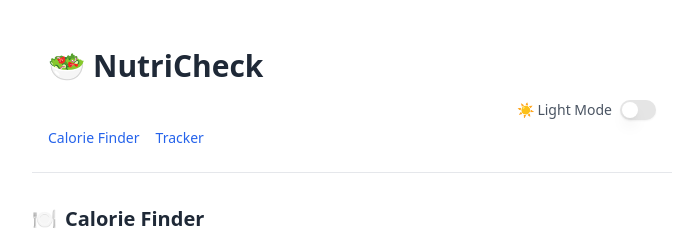
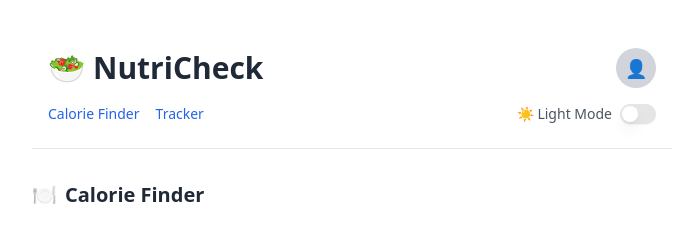
Before and after one commit to saurabh-saha/nutricheck, a React (Vite) app: page / in a window 1280 px wide. Shown: the top 230 px of the page, without its empty margins (288-975 px from the left). Built offline with nearby package versions, Linux system fonts and the light colour scheme; no server answers.

Commit message:
add profile icon

```diff
--- /dev/null
+++ b/src/components/Header.jsx
@@ -0,0 +1,36 @@
+import { Link } from 'react-router-dom'
+import { Switch } from "../components/ui/switch"
+import ProfileMenu from "../components/ProfileMenu"
+
+export default function Header({ isDark, toggle }) {
+  return (
+    <header className="mb-8 bg-white dark:bg-gray-800 border-b border-gray-200 dark:border-gray-700">
+      <div className="max-w-2xl mx-auto px-4 py-6 flex flex-col gap-4">
+
+        {/* Top Row: Logo + Profile */}
+        <div className="flex justify-between items-center">
+          <div className="flex items-center gap-2">
+            <span className="text-3xl">🥗</span>
+            <h1 className="text-3xl font-bold">NutriCheck</h1>
+          </div>
+          <ProfileMenu />
+        </div>
+
+        {/* Bottom Row: Navigation + Dark Mode */}
+        <div className="flex justify-between items-center">
+          <nav className="flex gap-4 text-blue-600 dark:text-blue-400 text-sm font-medium">
+            <Link to="/" className="hover:underline">Calorie Finder</Link>
+            <Link to="/track" className="hover:underline">Tracker</Link>
+          </nav>
+          <div className="flex items-center gap-2">
+            <span className="text-sm text-gray-600 dark:text-gray-300">
+              {isDark ? "🌙 Dark Mode" : "☀️ Light Mode"}
+            </span>
+            <Switch checked={isDark} onCheckedChange={toggle} />
+          </div>
+        </div>
+
+      </div>
+    </header>
+  )
+}
--- a/src/components/Layout.jsx
+++ b/src/components/Layout.jsx
@@ -1,40 +1,16 @@
 import { Link } from 'react-router-dom'
 import useDarkMode from '../hooks/useDarkMode'
-import { Switch } from "../components/ui/switch"
+import Header from '../components/Header'
 
 export default function Layout({ children }) {
   const { isDark, toggle } = useDarkMode()
 
   return (
     <div className="min-h-screen bg-white text-gray-800 dark:bg-gray-900 dark:text-white transition-colors duration-300 font-sans">
-
-      {/* Container wrapper with consistent padding */}
       <div className="max-w-2xl mx-auto px-4 py-6">
 
         {/* Header */}
-        <header className="mb-8 bg-white dark:bg-gray-800 border-b border-gray-200 dark:border-gray-700">
-          <div className="max-w-2xl mx-auto px-4 py-6 flex flex-col gap-2">
-
-            {/* Logo and Title */}
-            <div className="flex items-center gap-2 mb-2">
-              <span className="text-3xl">🥗</span>
-              <h1 className="text-3xl font-bold">NutriCheck</h1>
-            </div>
-
-            <div className="flex items-center gap-2 self-end">
-              <span className="text-sm text-gray-600 dark:text-gray-300">
-                {isDark ? "🌙 Dark Mode" : "☀️ Light Mode"}
-              </span>
-              <Switch checked={isDark} onCheckedChange={toggle} />
-            </div>
-
-            {/* Navigation */}
-            <nav className="flex gap-4 text-blue-600 dark:text-blue-400 text-sm font-medium">
-              <Link to="/" className="hover:underline">Calorie Finder</Link>
-              <Link to="/track" className="hover:underline">Tracker</Link>
-            </nav>
-          </div>
-        </header>
+        <Header isDark={isDark} toggle={toggle} />
 
         {/* Main Content */}
         <main className="space-y-6">
@@ -42,7 +18,7 @@ export default function Layout({ children }) {
         </main>
 
         {/* Footer */}
-        <footer className="mt-12 border-t pt-4 text-sm text-center text-gray-600 dark:text-gray-400 border-gray-200 dark:border-gray-700">
+        <footer className="mt-12 pt-4 border-t border-gray-200 dark:border-gray-700 text-sm text-center text-gray-600 dark:text-gray-400">
           <Link
             to="/track"
             className="text-blue-600 dark:text-blue-400 hover:underline flex items-center justify-center gap-1 mb-1"
--- /dev/null
+++ b/src/components/ProfileMenu.jsx
@@ -0,0 +1,26 @@
+import { useState } from 'react'
+
+export default function ProfileMenu() {
+  const [open, setOpen] = useState(false)
+
+  return (
+    <div className="relative">
+      <button
+        onClick={() => setOpen(prev => !prev)}
+        className="w-10 h-10 rounded-full bg-gray-300 dark:bg-gray-600 flex items-center justify-center text-lg font-semibold"
+      >
+        👤
+      </button>
+
+      {open && (
+        <div className="absolute right-0 mt-2 w-48 bg-white dark:bg-gray-800 border dark:border-gray-700 rounded shadow-md z-50">
+          <ul className="py-2 text-sm text-gray-700 dark:text-gray-200">
+            <li className="px-4 py-2 hover:bg-gray-100 dark:hover:bg-gray-700 cursor-pointer">Profile</li>
+            <li className="px-4 py-2 hover:bg-gray-100 dark:hover:bg-gray-700 cursor-pointer">Settings</li>
+            <li className="px-4 py-2 hover:bg-gray-100 dark:hover:bg-gray-700 cursor-pointer">Logout</li>
+          </ul>
+        </div>
+      )}
+    </div>
+  )
+}
```
